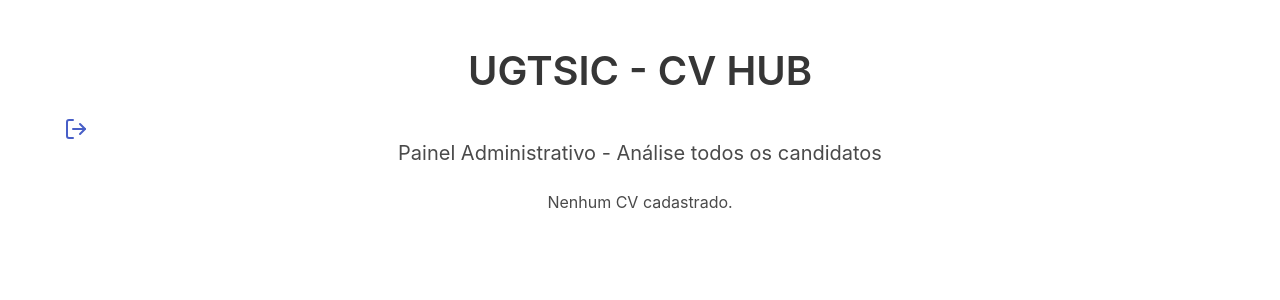
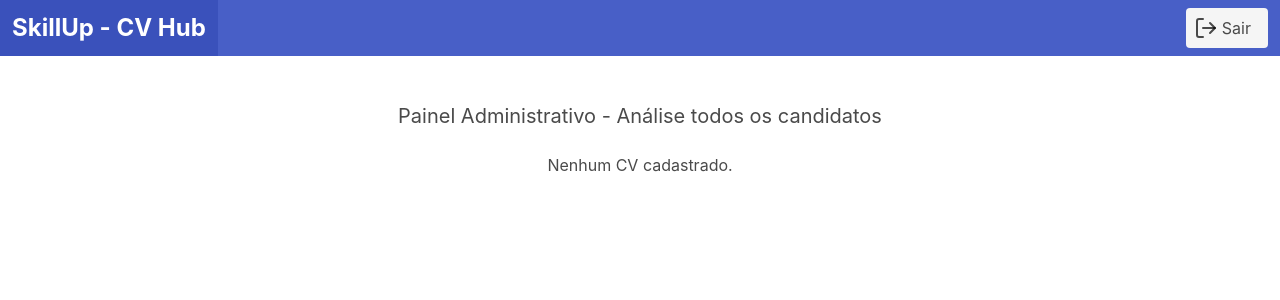
Before and after one commit to bernardommedeiros/Projeto-UGTSIC-Django, a Django app: page /home/ in a window 1280 px wide. Shown: the top 300 px of the page. Run offline with Django 5.2, Linux system fonts and the light colour scheme; the visitor is signed in with stand-in values (Sample User, id 1); data that the repository does not hold is empty.

Commit message:
style: improving bulmacss style on auth templates and home page

```diff
--- a/src/ugtsic_project/cv_hub/templates/cv_hub/create_cv.html
+++ b/src/ugtsic_project/cv_hub/templates/cv_hub/create_cv.html
@@ -1,6 +1,6 @@
 {% extends 'style_base/style_base.html' %}
 {% block content %}
-    <form method="post" enctype="multipart/form-data">
+    <form method="post" enctype="multipart/form-data" class="box">
         {% csrf_token %}
         <label for="full_name">Nome completo:</label>
         <input type="text" name="full_name" required><br>
--- a/src/ugtsic_project/cv_hub/templates/cv_hub/home_page.html
+++ b/src/ugtsic_project/cv_hub/templates/cv_hub/home_page.html
@@ -4,12 +4,6 @@
 <section class="section">
   <div class="container">
 
-    <h1 class="title is-2 has-text-centered has-text-weight-semibold">
-      UGTSIC - CV HUB
-    </h1>
-    <a href="{% url 'logout' %}">
-      <svg xmlns="http://www.w3.org/2000/svg" width="24" height="24" viewBox="0 0 24 24" fill="none" stroke="currentColor" stroke-width="2" stroke-linecap="round" stroke-linejoin="round" class="lucide lucide-log-out-icon lucide-log-out"><path d="m16 17 5-5-5-5"/><path d="M21 12H9"/><path d="M9 21H5a2 2 0 0 1-2-2V5a2 2 0 0 1 2-2h4"/></svg>
-    </a>
     {% if user.is_superuser %}
       <h2 class="subtitle has-text-centered">Painel Administrativo - Análise todos os candidatos</h2>
 
@@ -38,18 +32,24 @@
       {% endif %}
     {% endif %}
 
-    {% if not user.is_superuser %}
-    {% if user.is_authenticated %}
-      <p class="mt-4 ml-4 is-size-6 has-text-weight-medium has-text-centered">
-        Olá, {{ user.username }}! Verifique seu currículo abaixo:
-      </p>
-    {% else %}
-      <div class="mt-4 ml-4">
-        <a href="{% url 'login' %}" class="button is-link">Login</a>
+
+
+
+    <div class="container mt-3">
+
+      {% if user.is_authenticated and not user.is_superuser %}
+      <div class="columns is-variable is-6 is-vcentered is-align-items-stretch">
+
+        <div class="column is-fullheight">
+          <div class="card has-shadow">
+            <div class="card-content">
+              <p class="title is-4 ">Olá, {{ user.username }}! </p>
+              <p class="subtitle is-6 has-text-grey-darker"> atualize seu currículo para receber as melhores oportunidades e transformar seu futuro.</p>
             </div>
-    {% endif %}
+          </div>
+        </div>
 
-    <div class="has-text-centered mt-6 mb-5">
+        <div class="column is-fullheight">
           {% if not cv %}
             <a class="button is-medium is-link" href="{% url 'cv_create' %}">
               <svg xmlns="http://www.w3.org/2000/svg" width="26" height="24" fill="none" stroke="currentColor" stroke-width="2" stroke-linecap="round" stroke-linejoin="round" class="lucide lucide-plus">
@@ -57,16 +57,11 @@
               </svg>
               Crie seu Currículo
             </a>
-      {% endif %}
-    </div>
+        {% else %}
 
-    {% if cv %}
-      <div class="columns is-multiline">
-          <div class="column is-4">
               <a href="{%  url 'cv_update'  %}">
-            <div class="card has-shadow">
+              <div class="card is-hoverable has-shadow">
                 <div class="card-content">
-
                     <p class="title is-4 has-text-link">{{ cv.full_name }}</p>
                     <p class="subtitle is-6 has-text-grey">
                       Criado em {{ cv.created_at|date:"d/m/Y - H:i" }}
@@ -83,33 +78,35 @@
                     <p class="subtitle is-6 has-text-grey">
                       Cargo Desejado: {{ cv.desired_position }}
                     </p>
-                <div class="content">
+                    <p class="subtitle is-6 ">
                       {{ cv.observations|linebreaksbr }}
-                </div>
-                <a href="{{ cv.cv_file.url }}" class="button is-link is-light" target="_blank" rel="noopener noreferrer">
+                    </p>
 
+                  <a href="{{ cv.cv_file.url }}" class="button is-link is-light has-text-centered mt-3" target="_blank" rel="noopener noreferrer">
                     Ver Currículo
                   </a>
                 </div>
               </div>
               </a>
+        {% endif %}
         </div>
 
-      </div>
-    {% else %}
-      <p class="has-text-centered mt-5">Nenhum CV cadastrado.</p>
-    {% endif %}
+    <div class="column is-fullheight has-text-black-is-centered">
+      <div class="card has-shadow">
+        <div class="card-content">
+          <h2 class="title is-4">Comprovante de Inscrição</h2>
+          <p class="subtitle is-6 has-text-grey-darker">Baixe aqui seu comprovante de inscrição.</p>
 
-  </div>
-
-  <div class="has-text-centered mt-6 mb-5">
           {% if cv %}
             <a class="button is-medium is-link" href="{% url 'receipt' cv.id %}">Recibo</a>
           {% else %}
-      <span class="button is-medium is-disabled">Sem recibo</span>
+            <span class="button is-medium is-static">Sem recibo de matícula</span>
           {% endif %}
             </div>
             {% endif %}
+        </div>
+      </div>
+    </div>
 
 </section>
 
--- a/src/ugtsic_project/cv_hub/templates/style_base/style_base.html
+++ b/src/ugtsic_project/cv_hub/templates/style_base/style_base.html
@@ -1,13 +1,39 @@
 <html lang="pt-br">
 <head>
     <meta charset="UTF-8">
-    <title>{% block title %} UGTSIC CV HUB {% endblock %}</title>
+    <title>{% block title %} SKillUp HUB {% endblock %}</title>
     <!-- ALOCA ESTILIZADOR SEM PRECISAR BAIXAR NODEMODULES, APENAS VIA CDN -->
     <link rel="stylesheet" href="https://cdn.jsdelivr.net/npm/bulma@0.9.4/css/bulma.min.css">
 </head>
 <body>
+  {% block header %}
+  <header>
+    <nav class="navbar is-link" role="navigation" aria-label="main navigation">
+      <div class="navbar-brand">
+        <a class="navbar-item has-text-weight-bold is-size-4" href="{% url 'home_page' %}">
+          SkillUp - CV Hub
+        </a>
+      </div>
+      <div class="navbar-end">
+        <div class="navbar-item">
+          <a href="{% url 'logout' %}" class="button is-light">
+            <span class="icon">
+              <svg xmlns="http://www.w3.org/2000/svg" width="25" height="25" fill="none" stroke="currentColor" stroke-width="2" stroke-linecap="round" stroke-linejoin="round"><path d="m16 17 5-5-5-5"/><path d="M21 12H9"/><path d="M9 21H5a2 2 0 0 1-2-2V5a2 2 0 0 1 2-2h4"/></svg>
+            </span>
+            <span>Sair</span>
+          </a>
+        </div>
+      </div>
+    </nav>
+  </header>
+  {% endblock header %}
 
+  <main>
     {% block content %}
+
     {% endblock content %}
+  </main>
+
+
 </body>
 </html>
```
Also changed, not shown: src/ugtsic_project/cv_hub/templates/auth/login.html (+13 -2 lines), src/ugtsic_project/cv_hub/templates/auth/register.html (+11 -5 lines), src/ugtsic_project/cv_hub/templates/cv_hub/header.html (added, +18 -0 lines), src/ugtsic_project/cv_hub/templates/style_base/auth_base.html (added, +13 -0 lines), 1 other file. Lines whose indentation alone changed are shown as unchanged.
